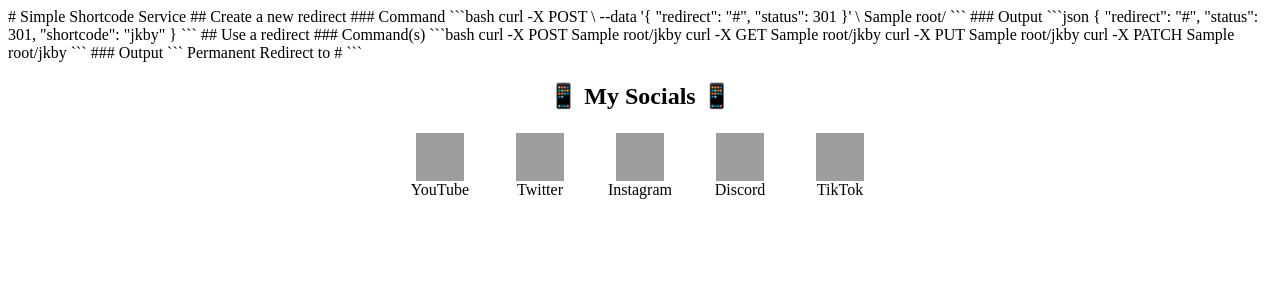
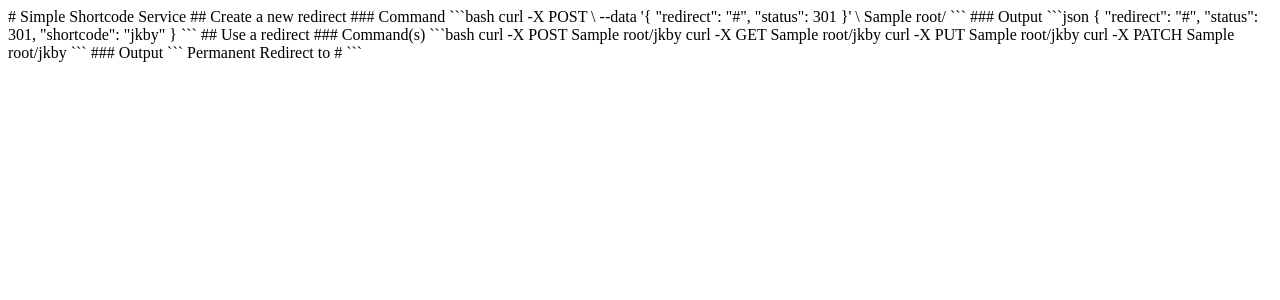
Before and after one commit to I-Am-Jakoby/jakoby.links, a Node server app: template views/api.md.ejs in a window 1280 px wide. Shown: the top 300 px of the page. Run offline with Node 20, Linux system fonts and the light colour scheme; the template is opened without the code that fills it: most values are stand-ins (such as "Sample title", 1, 10 or a date in 2020); grey boxes are pictures that could not be loaded.

Commit message:
Update api.md.ejs

````diff
--- a/views/api.md.ejs
+++ b/views/api.md.ejs
@@ -28,41 +28,3 @@ curl -X PATCH <%= appVars.root %>/jkby
 ```
 Permanent Redirect to <%=appVars.website%>
 ```
-
-<h2 align="center">📱 My Socials 📱</h2>
-<div align=center>
-<table>
-  <tr>
-    <td align="center" width="96">
-      <a href="https://youtube.com/c/IamJakoby?sub_confirmation=1">
-        <img src=https://github.com/I-Am-Jakoby/I-Am-Jakoby/blob/main/img/youtube-svgrepo-com.svg width="48" height="48" alt="C#" />
-      </a>
-      <br>YouTube
-    </td>
-    <td align="center" width="96">
-      <a href="https://twitter.com/I_Am_Jakoby">
-        <img src=https://github.com/I-Am-Jakoby/I-Am-Jakoby/blob/main/img/twitter.png width="48" height="48" alt="Python" />
-      </a>
-      <br>Twitter
-    </td>
-    <td align="center" width="96">
-      <a href="https://www.instagram.com/i_am_jakoby/">
-        <img src=https://github.com/I-Am-Jakoby/I-Am-Jakoby/blob/main/img/insta.png width="48" height="48" alt="Golang" />
-      </a>
-      <br>Instagram
-    </td>
-    <td align="center" width="96">
-      <a href="https://discord.gg/MYYER2ZcJF">
-        <img src=https://github.com/I-Am-Jakoby/I-Am-Jakoby/blob/main/img/discord-v2-svgrepo-com.svg width="48" height="48" alt="Jsonnet" />
-      </a>
-      <br>Discord
-    </td>
-    <td align="center" width="96">
-      <a href="https://www.tiktok.com/@i_am_jakoby?lang=en">
-        <img src=https://github.com/I-Am-Jakoby/I-Am-Jakoby/raw/main/img/tiktok.svg width="48" height="48" alt="Jsonnet" />
-      </a>
-      <br>TikTok
-    </td>
-  </tr>
-</table>
-</div>
````
